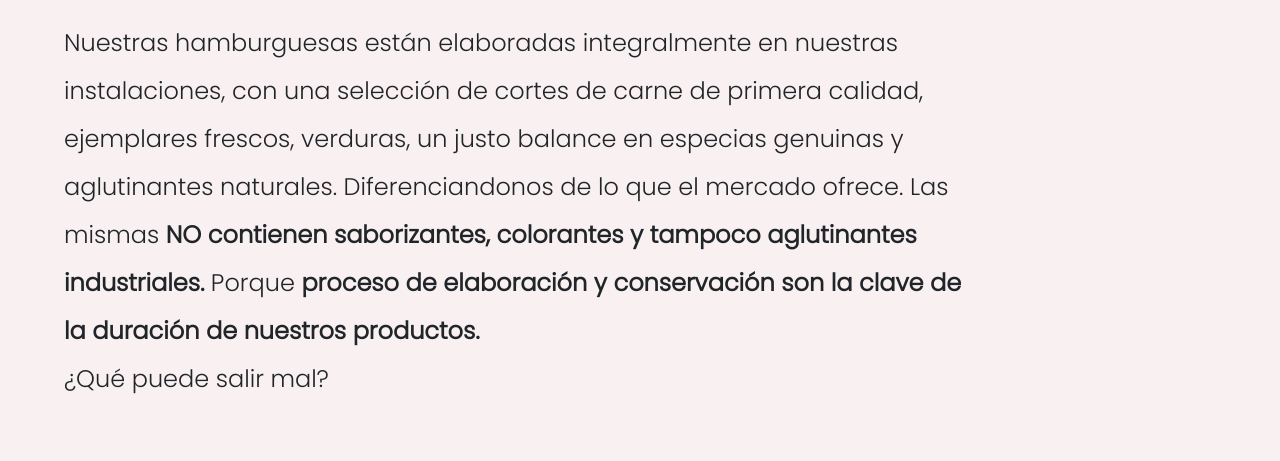
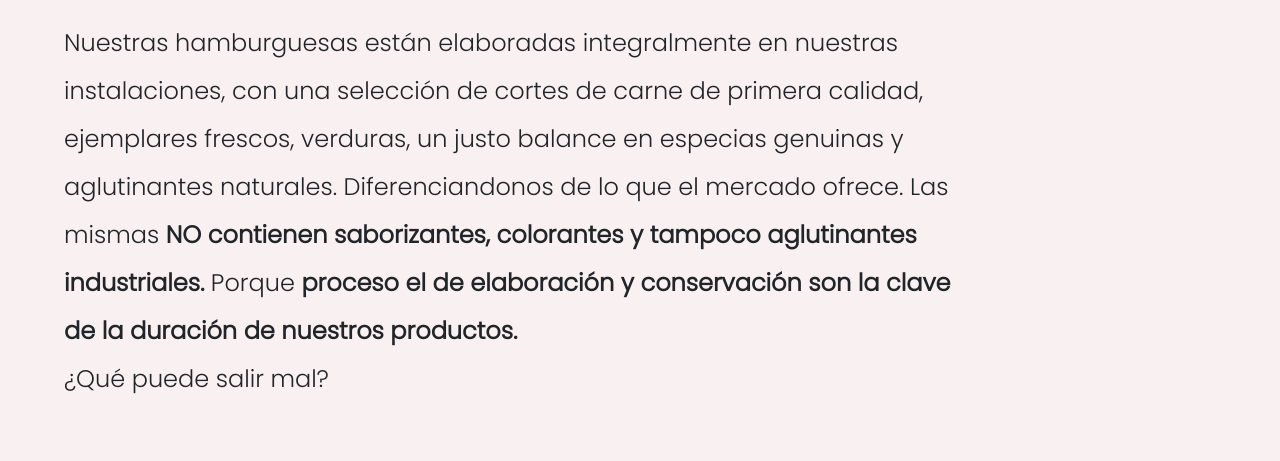
Before and after one commit to julilc/Burguesas, a website: page index.html in a window 1280 px wide. Shown: the part 1671-2132 px from the top of the page. Drawn offline with nearby package versions, Linux system fonts and the light colour scheme.

Commit message:
se modifica parrafo productos 2

```diff
--- a/index.html
+++ b/index.html
@@ -112,7 +112,7 @@
               con una selección de cortes de carne de primera calidad, ejemplares frescos, verduras,
               un justo balance en especias genuinas y aglutinantes naturales. Diferenciandonos de lo
               que el mercado ofrece. Las mismas <span id="calidad"> NO contienen saborizantes, colorantes y tampoco aglutinantes industriales.</span>
-              Porque <span id="elaboracion"> proceso de elaboración y conservación son la clave de la duración de nuestros productos.</span> <br>
+              Porque <span id="elaboracion"> proceso el de elaboración y conservación son la clave de la duración de nuestros productos.</span> <br>
               ¿Qué puede salir mal?
             </p>
           </div>
```
